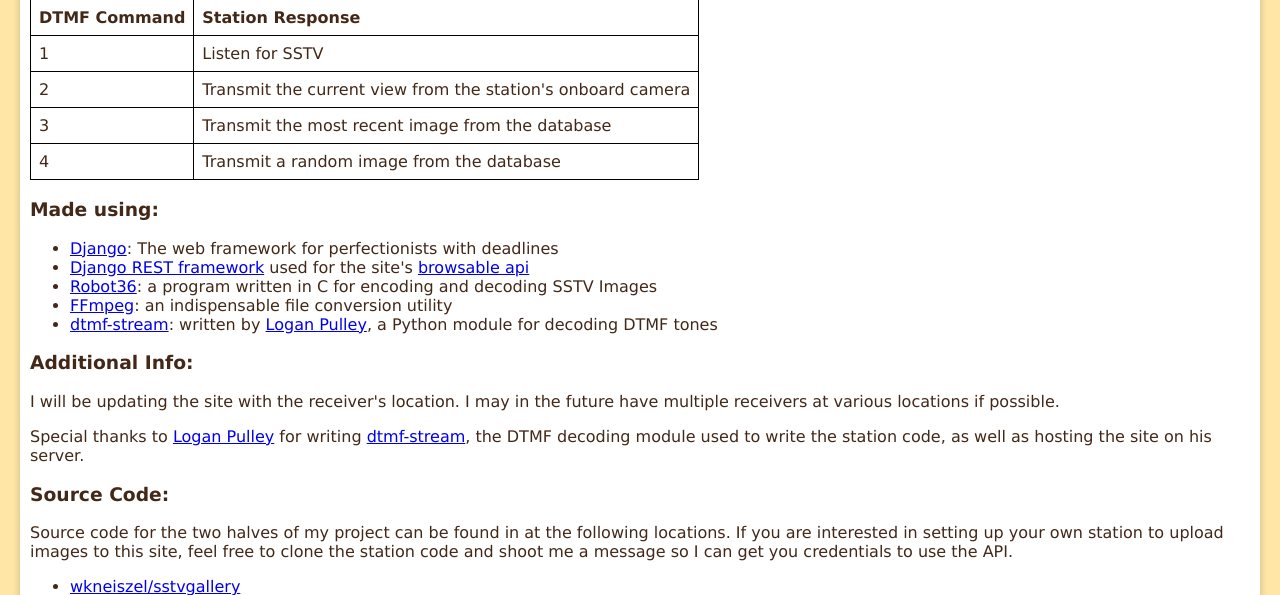
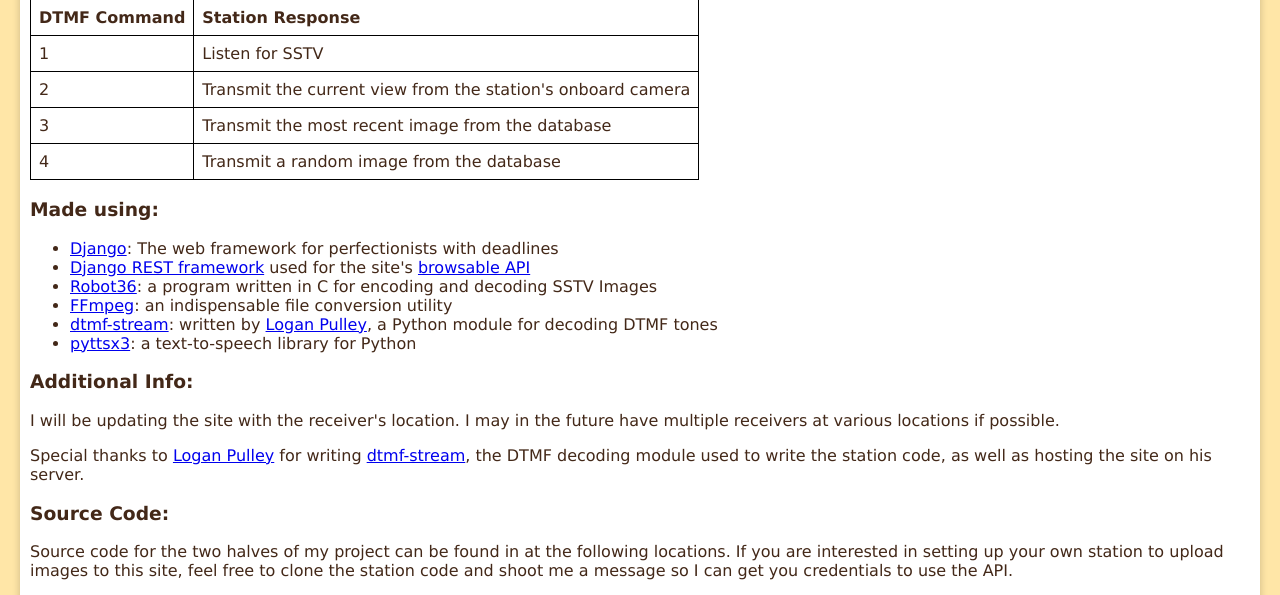
Before and after one commit to wkneiszel/sstvgallery, a Django app: page /about/ in a window 1280 px wide. Shown: the part 1552-2147 px from the top of the page. Run offline with Django 3.2, Linux system fonts and the light colour scheme.

Commit message:
Added a bit of info to the about page

```diff
--- a/gallery/sstvgallery/templates/sstvgallery/about.html
+++ b/gallery/sstvgallery/templates/sstvgallery/about.html
@@ -35,10 +35,11 @@
     <h3>Made using:</h3>
     <ul>
         <li><a href="https://www.djangoproject.com/">Django</a>: The web framework for perfectionists with deadlines</li>
-        <li><a href="https://www.django-rest-framework.org/">Django REST framework</a> used for the site's <a href="/api/">browsable api</a></li>
+        <li><a href="https://www.django-rest-framework.org/">Django REST framework</a> used for the site's <a href="/api/">browsable API</a></li>
         <li><a href="https://github.com/xdsopl/robot36">Robot36</a>: a program written in C for encoding and decoding SSTV Images</li>
         <li><a href="https://ffmpeg.org/">FFmpeg</a>: an indispensable file conversion utility</li>
         <li><a href="https://github.com/lpulley/dtmf-stream">dtmf-stream</a>: written by <a href="https://pulley.host">Logan Pulley</a>, a Python module for decoding DTMF tones</li>
+        <li><a href="https://github.com/nateshmbhat/pyttsx3">pyttsx3</a>: a text-to-speech library for Python</li>
     </ul>
 
     <h3>Additional Info:</h3>
```
Also changed, not shown: gallery/db.sqlite3.
